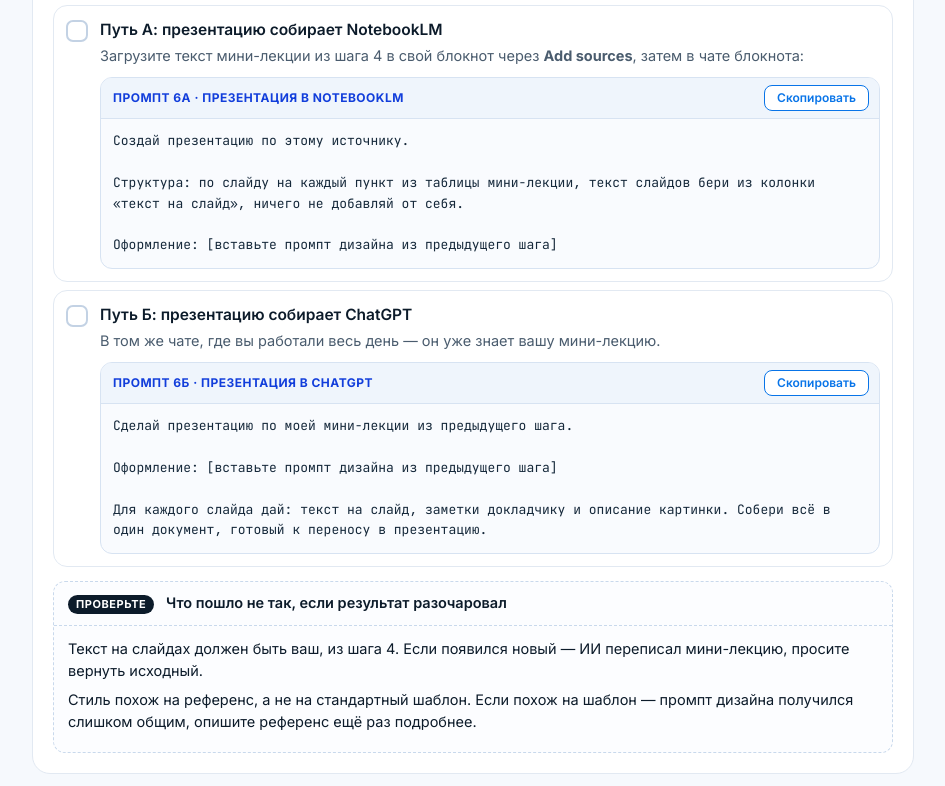
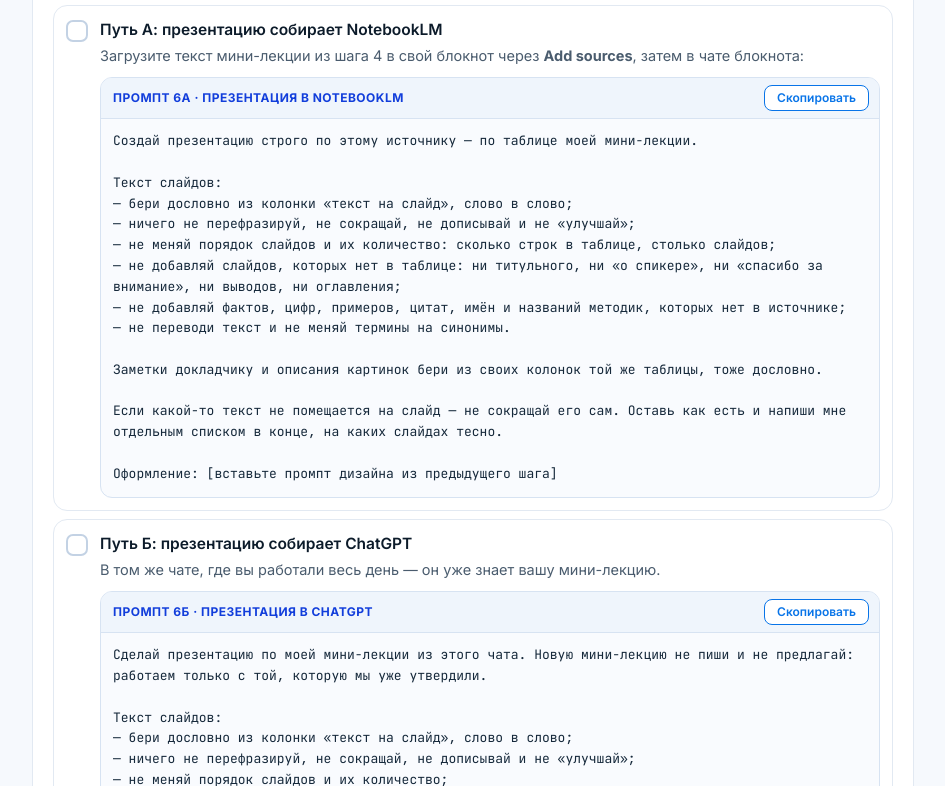
Before and after one commit to medinamamezhanova-sudo/ii-v-rabote-trenera, a plain HTML site: page index.html in a window 1280 px wide. Shown: the part 6834-7620 px from the top of the page, without its empty margins (296-1241 px from the left). Drawn offline with Linux system fonts and the light colour scheme.

Commit message:
Презентация строго по тексту мини-лекции
Оба пути: текст слайдов дословно, без перефраза, сокращений,
лишних слайдов и выдуманных фактов; тесно — сказать, а не резать.

Co-Authored-By: Claude Opus 5 <noreply@anthropic.com>

```diff
--- a/index.html
+++ b/index.html
@@ -417,9 +417,19 @@
             <div class="step__text">Загрузите текст мини-лекции из шага 4 в свой блокнот через <b>Add sources</b>, затем в чате блокнота:</div>
             <div class="cmd">
               <div class="cmd__head"><span class="cmd__label">Промпт 6А · презентация в NotebookLM</span><button class="cmd__copy" type="button">Скопировать</button></div>
-              <pre class="cmd__code">Создай презентацию по этому источнику.
+              <pre class="cmd__code">Создай презентацию строго по этому источнику — по таблице моей мини-лекции.
 
-Структура: по слайду на каждый пункт из таблицы мини-лекции, текст слайдов бери из колонки «текст на слайд», ничего не добавляй от себя.
+Текст слайдов:
+— бери дословно из колонки «текст на слайд», слово в слово;
+— ничего не перефразируй, не сокращай, не дописывай и не «улучшай»;
+— не меняй порядок слайдов и их количество: сколько строк в таблице, столько слайдов;
+— не добавляй слайдов, которых нет в таблице: ни титульного, ни «о спикере», ни «спасибо за внимание», ни выводов, ни оглавления;
+— не добавляй фактов, цифр, примеров, цитат, имён и названий методик, которых нет в источнике;
+— не переводи текст и не меняй термины на синонимы.
+
+Заметки докладчику и описания картинок бери из своих колонок той же таблицы, тоже дословно.
+
+Если какой-то текст не помещается на слайд — не сокращай его сам. Оставь как есть и напиши мне отдельным списком в конце, на каких слайдах тесно.
 
 Оформление: [вставьте промпт дизайна из предыдущего шага]</pre>
             </div>
@@ -433,11 +443,23 @@
             <div class="step__text">В том же чате, где вы работали весь день — он уже знает вашу мини-лекцию.</div>
             <div class="cmd">
               <div class="cmd__head"><span class="cmd__label">Промпт 6Б · презентация в ChatGPT</span><button class="cmd__copy" type="button">Скопировать</button></div>
-              <pre class="cmd__code">Сделай презентацию по моей мини-лекции из предыдущего шага.
+              <pre class="cmd__code">Сделай презентацию по моей мини-лекции из этого чата. Новую мини-лекцию не пиши и не предлагай: работаем только с той, которую мы уже утвердили.
+
+Текст слайдов:
+— бери дословно из колонки «текст на слайд», слово в слово;
+— ничего не перефразируй, не сокращай, не дописывай и не «улучшай»;
+— не меняй порядок слайдов и их количество;
+— не добавляй слайдов, которых нет в таблице: ни титульного, ни «спасибо за внимание», ни выводов, ни оглавления;
+— не добавляй фактов, цифр, примеров, цитат, имён и названий методик, которых нет в мини-лекции;
+— не меняй термины на синонимы.
+
+Заметки докладчику и описания картинок тоже бери из таблицы дословно, ничего не переписывай.
+
+Если текст не помещается на слайд — не сокращай его сам: оставь как есть и напиши мне отдельным списком, на каких слайдах тесно.
 
 Оформление: [вставьте промпт дизайна из предыдущего шага]
 
-Для каждого слайда дай: текст на слайд, заметки докладчику и описание картинки. Собери всё в один документ, готовый к переносу в презентацию.</pre>
+Собери всё в один документ, готовый к переносу в презентацию: по каждому слайду — текст на слайд, заметки докладчику, описание картинки.</pre>
             </div>
           </div>
         </div>
```
